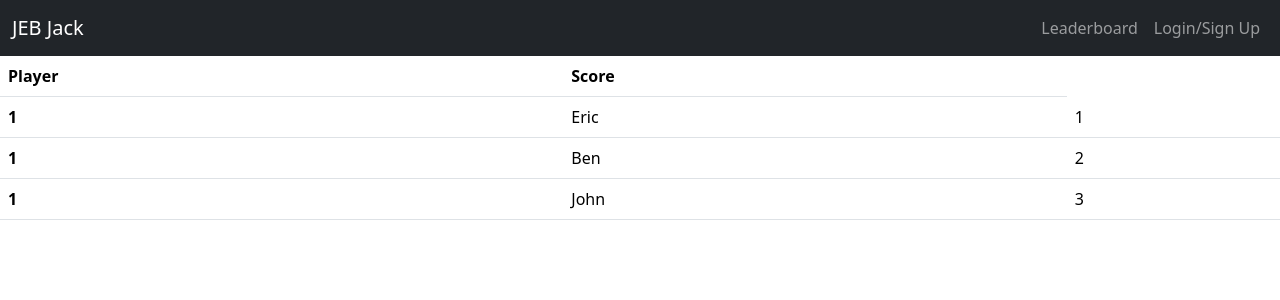
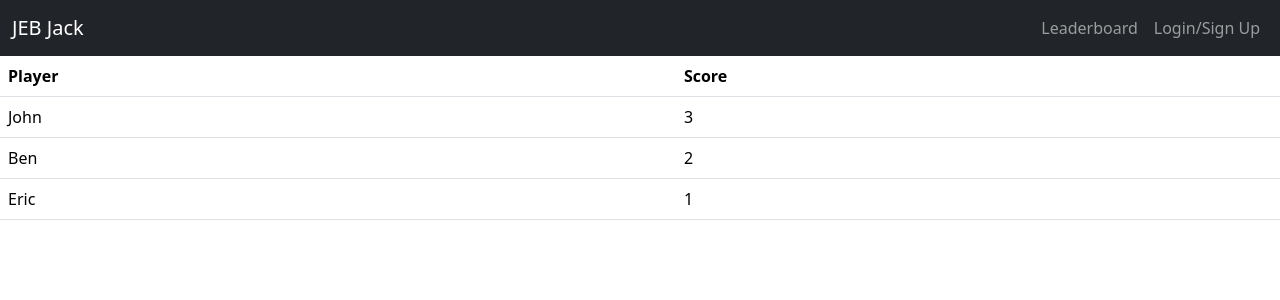
Before and after one commit to ekellogg90/JEB-Jack, a React (Vite) app in the folder client/: page /leader in a window 1280 px wide. Shown: the top 300 px of the page. Built offline with nearby package versions, Linux system fonts and the light colour scheme.

Commit message:
added sorting to leaderboard and started new util files

```diff
--- a/client/src/pages/LeaderBoard.jsx
+++ b/client/src/pages/LeaderBoard.jsx
@@ -17,6 +17,10 @@ export default function LeaderBoardPage() {
         },
     ]
 
+    const leaderBoardSorted = leaderBoard.sort(function(a, b) {
+        return (b.wins - a.wins)
+    });
+
     return (
         <>
             <table className="table">
@@ -27,15 +31,13 @@ export default function LeaderBoardPage() {
                     </tr>
                 </thead>
                 <tbody>
-                    {leaderBoard.map((player) => (
+                    {leaderBoardSorted.map((player) => (
                         <tr>
-                            <th scope="row">1</th>
                             <td>{player.username}</td>
                             <td>{player.wins}</td>
                         </tr>
                     ))}
                 </tbody>
-
             </table>
         </>
     )
```
Also changed, not shown: client/src/utils/GlobalState.jsx (added), client/src/utils/actions.js (added), client/src/utils/reducers.js (added).
